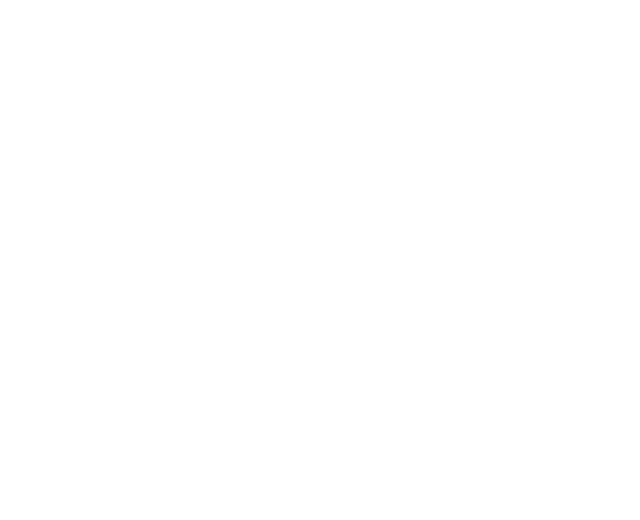
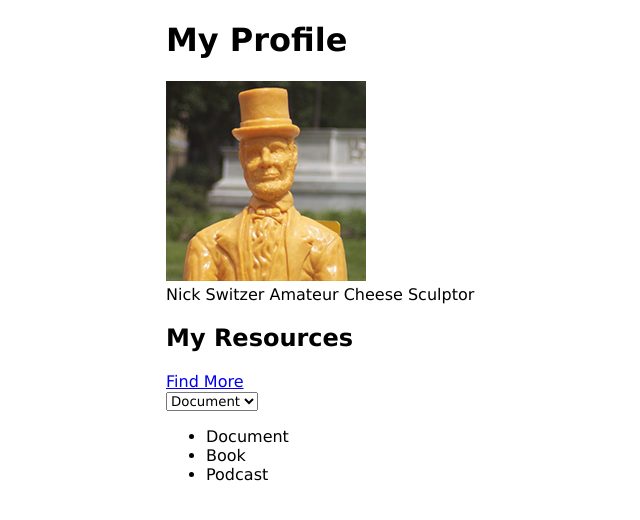
Before and after one commit to nswitzer/cheesources, a website: page my-profile.html in a window 1280 px wide. Shown: the whole page, without its empty margins (74-714 px from the left). Drawn offline with Linux system fonts and the light colour scheme.

Commit message:
adds base styles, markup and some dummy content"

```diff
--- a/my-profile.html
+++ b/my-profile.html
@@ -13,7 +13,39 @@
 </head>
 
 <body>
-
+    <div id="page">
+    <header>
+    <h1>My Profile</h1>
+    </header>
+    <aside class="sider">
+        <div class="profile">
+            <div class="profile-image">
+                <img src="assets/images/cheese-abe.jpg" />
+            </div>
+            <div class="personal-info">
+                Nick Switzer
+                Amateur Cheese Sculptor
+            </div>
+        </div>
+    </aside>
+    <main class="content">
+        <h2>My Resources</h2><a href="resources.html">Find More</a>
+        <div class="filters">
+            <select name="resource-type">
+                <option value="document">Document</option>
+                <option value="book">Book</option>
+                <option value="podcast">Podcast</option>
+            </select>
+        </div>
+        <div class="resources-list">
+            <ul>
+                <li>Document</li>
+                <li>Book</li>
+                <li>Podcast</li>
+            </ul>
+        </div>
+    </main>
+    </div>
 </body>
 
 </html>
--- /dev/null
+++ b/sass/layout/_sitewide.scss
@@ -0,0 +1,8 @@
+//
+// Sitewide Layout Definitions
+//
+
+#page {
+	max-width: 800px;
+	margin: 0 auto;
+}
--- a/sass/style.scss
+++ b/sass/style.scss
@@ -1,3 +1,5 @@
 @import "base/vars";
 @import "base/normalize";
 @import "base/mixins";
+
+@import "layout/sitewide";
```
Also changed, not shown: assets/images/cheese-abe.jpg (added), css/style.css.
